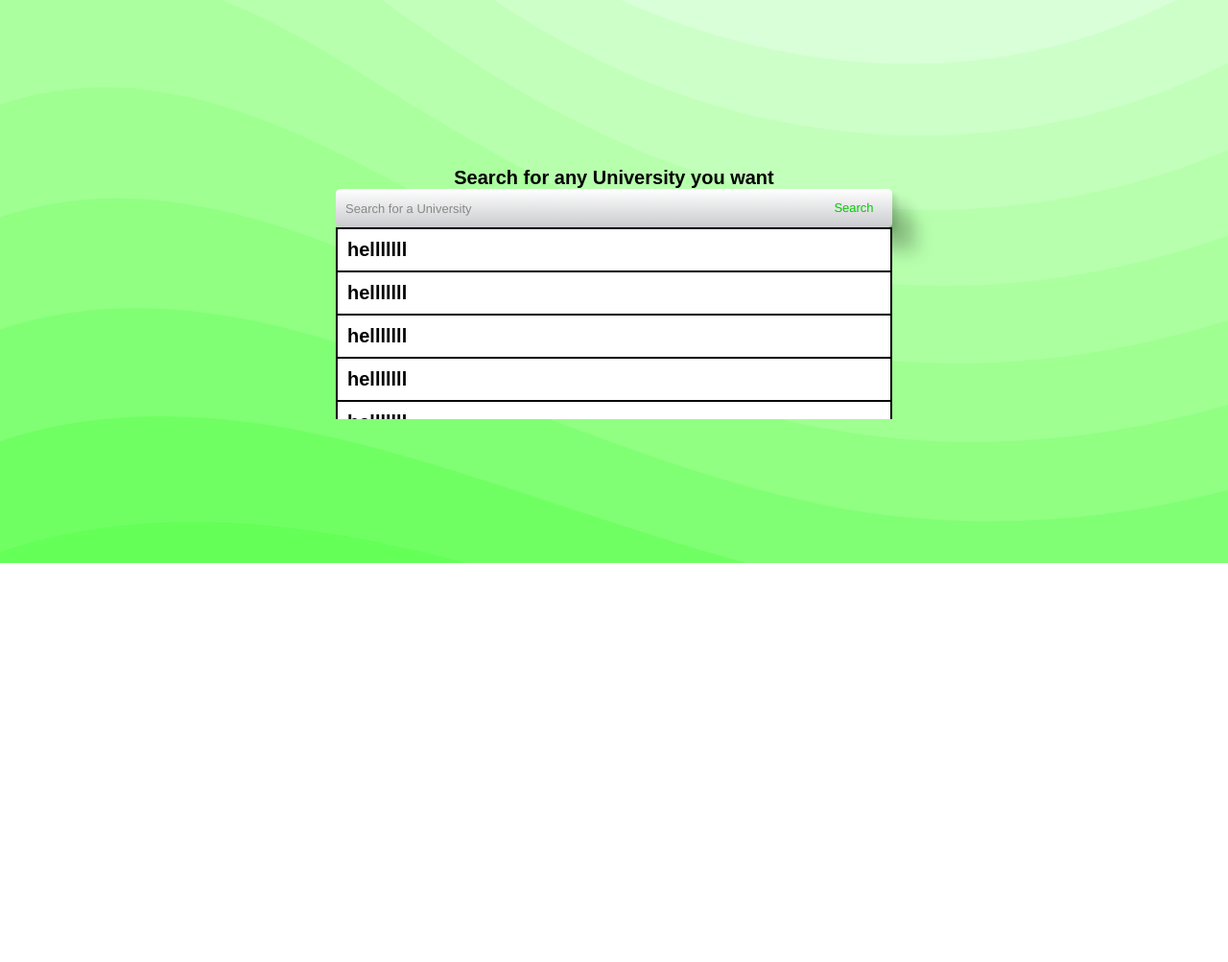
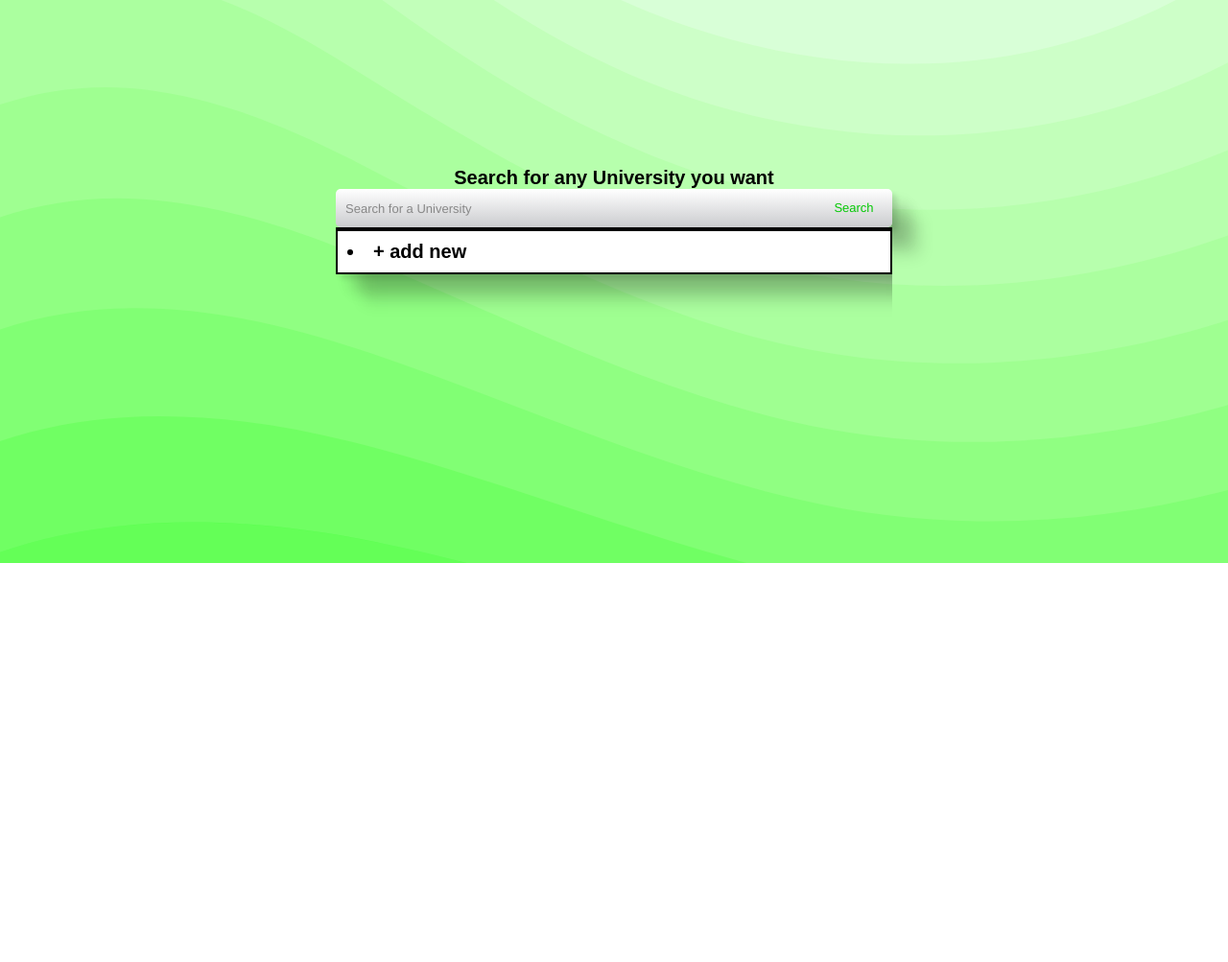
Before and after one commit to siddarthreddygsr/domjudge-pass-rest-interface, a Flask app: page /dashboard/ in a window 1280 px wide. Shown: the part 50-1053 px from the top of the page at 96% size. Run offline with Flask 2, Linux system fonts and the light colour scheme; the visitor is signed in with stand-in values (Sample User, id 1); parts of the project's set-up code (start-up, migrations or seed data) failed here and were passed over; some libraries are stand-ins or nearby versions.

Commit message:
implemented search

```diff
--- a/templates/dashboard.html
+++ b/templates/dashboard.html
@@ -38,38 +38,15 @@
             <input type="text" placeholder="Search for a University" id="search" class="search-box">
             <button>Search</button>
             <div class="scroll">
-                    <div class="suggestions">
-                        <li><h2>helllllll</h2></li>
-                        <li><h2>helllllll</h2></li>
-                        <li><h2>helllllll</h2></li>
-                        <li><h2>helllllll</h2></li>
-                        <li><h2>helllllll</h2></li>
-                        <li><h2>helllllll</h2></li>
-                        <li><h2>helllllll</h2></li>
-                        <li><h2>helllllll</h2></li>
-                        <li><h2>helllllll</h2></li>
-                        <li><h2>helllllll</h2></li>
-                        <li><h2>helllllll</h2></li>
-                        <li><h2>helllllll</h2></li>
-                        <li><h2>helllllll</h2></li>
-                        <li><h2>helllllll</h2></li>
-                        <li><h2>helllllll</h2></li>
-                        <li><h2>helllllll</h2></li>
-                        <li><h2>helllllll</h2></li>
+                    <div class="suggestions" id="suggestions">
+                        <!-- suggestions from js will be inserted here -->
                     </div>
-            </div>
+                    <div class="addnew suggestions">
+                        <h2><li>+ add new</li></h2>
+                    </div>
+                </div>
         </form>
     </section>
 </div>
-
-<script>
-    jQuery(document).ready(function ($) {
-        $('.search-box').on('keyup', function () {
-            var searchTerm = $(this).val().toLowerCase();
-            text.innerHTML = searchTerm;
-            console.log(searchTerm);
-        });
-
-    });
-</script>
+<script src="/static/js/mainpage.js"></script>
 {% endblock %}
```
